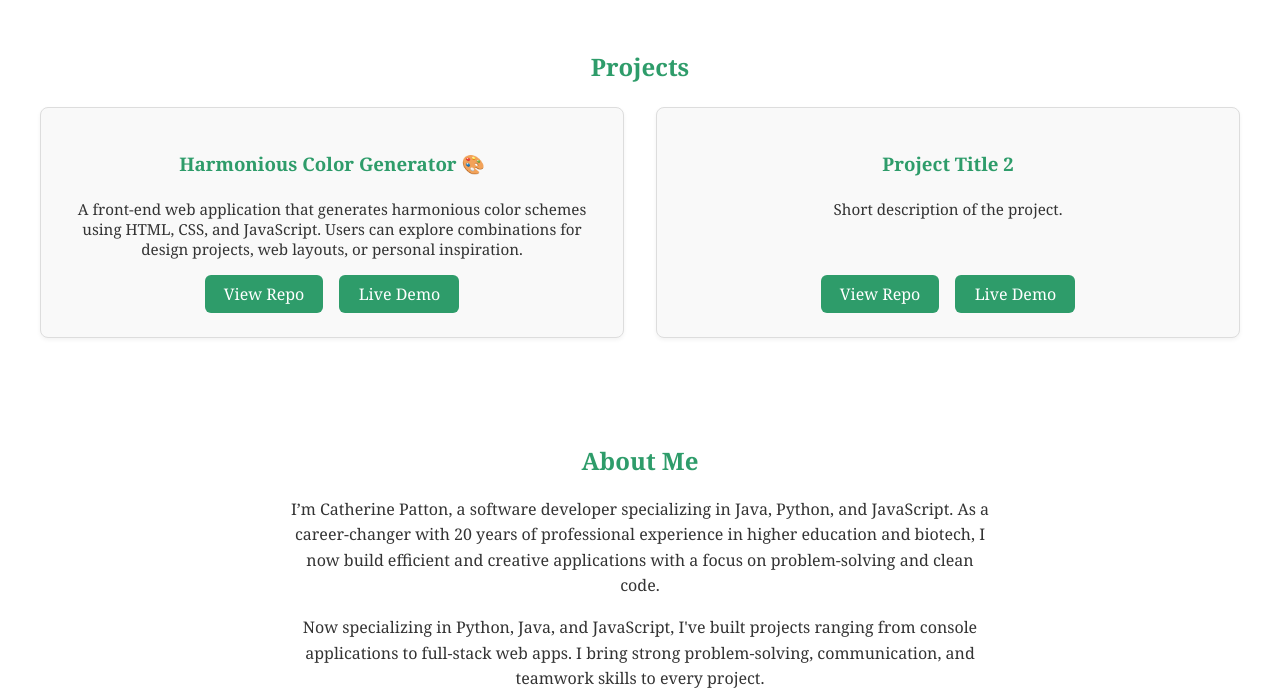
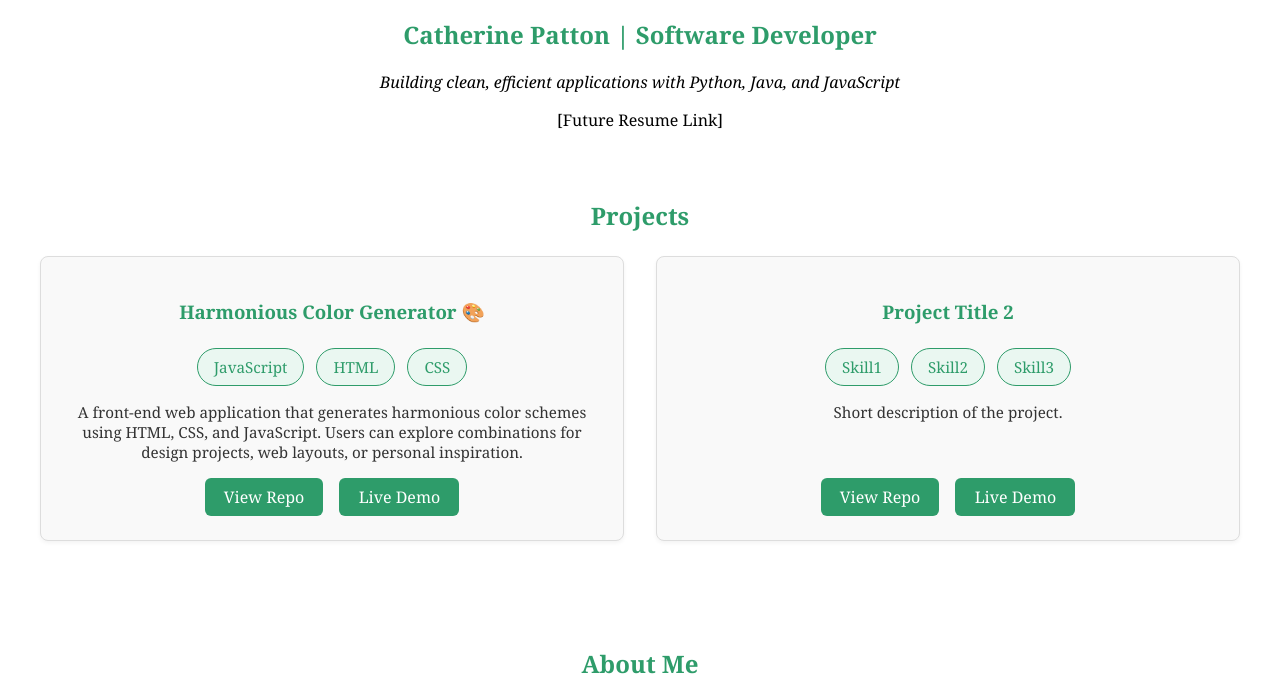
Before and after one commit to cvcpatton/cvcpatton.github.io, a plain HTML site: page index.html in a window 1280 px wide. Shown: the part 805-1500 px from the top of the page. Drawn offline with Linux system fonts and the light colour scheme.

Commit message:
Update index.html

```diff
--- a/index.html
+++ b/index.html
@@ -12,6 +12,13 @@
   <img src="https://github.com/cvcpatton/cvcpatton/raw/main/cvcpatton_github-banner_0925.png" alt="Catherine Patton | Software Developer" class="header-image">
 </header>
 
+  <!-- Header Section -->
+  <section class="header-section">
+    <h1> Catherine Patton | Software Developer</h1>
+    <p><i>Building clean, efficient applications with Python, Java, and JavaScript</i></p>
+    <p>[Future Resume Link]</p>
+  </section>
+
   <!-- Projects Section -->
   <section class="projects-section">
   <h2>Projects</h2>
@@ -20,6 +27,11 @@
     <!-- Project 1 -->
     <div class="project-card">
       <h3>Harmonious Color Generator 🎨</h3>
+      <div class="skills-grid">
+      <span>JavaScript</span>
+      <span>HTML</span>
+      <span>CSS</span>
+    </div>
       <p>A front-end web application that generates harmonious color schemes using HTML, CSS, and JavaScript. Users can explore combinations for design projects, web layouts, or personal inspiration.</p>
       <div class="project-buttons">
           <a href="https://github.com/cvcpatton/color-generator" target="_blank" class="project-btn">View Repo</a>
@@ -29,6 +41,11 @@
 
         <div class="project-card">
       <h3>Project Title 2</h3>
+      <div class="skills-grid">
+      <span>Skill1</span>
+      <span>Skill2</span>
+      <span>Skill3</span>
+      </div>
       <p>Short description of the project.</p>
       <div class="project-buttons">
         <a href="#" target="_blank" class="project-btn">View Repo</a>
@@ -45,7 +62,7 @@
     <div class="about-me-text">
     <p>I’m Catherine Patton, a software developer specializing in Java, Python, and JavaScript. As a career-changer with 20 years of professional experience in higher education and biotech, I now build efficient and creative applications with a focus on problem-solving and clean code.</p>
 
-      <p>Now specializing in Python, Java, and JavaScript, I've built projects ranging from console applications to full-stack web apps. I bring strong problem-solving, communication, and teamwork skills to every project.    </p>
+      <p>I've built projects ranging from console applications to full-stack web apps. I bring strong problem-solving, communication, and teamwork skills to every project.    </p>
     </div>
   </section>
 
```
